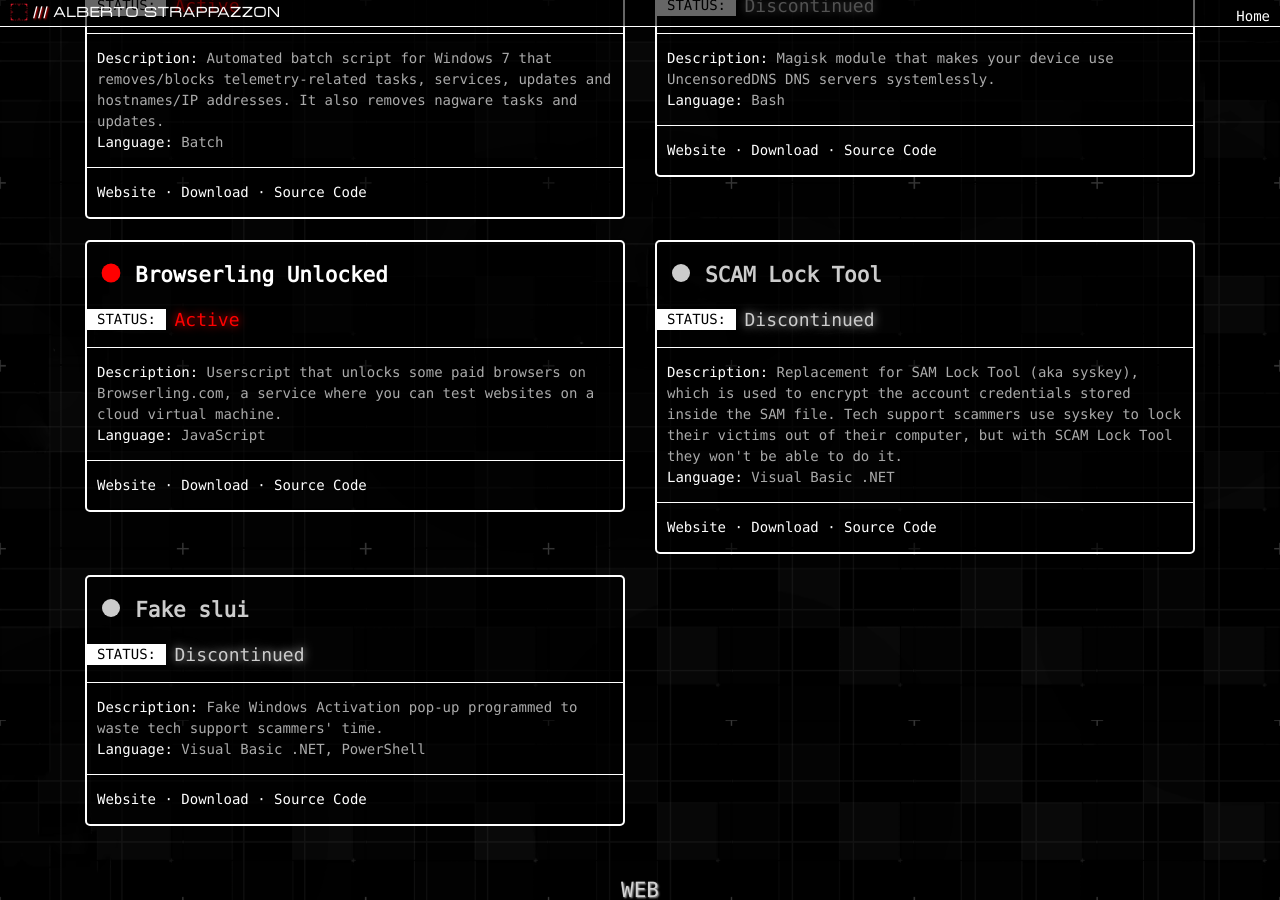
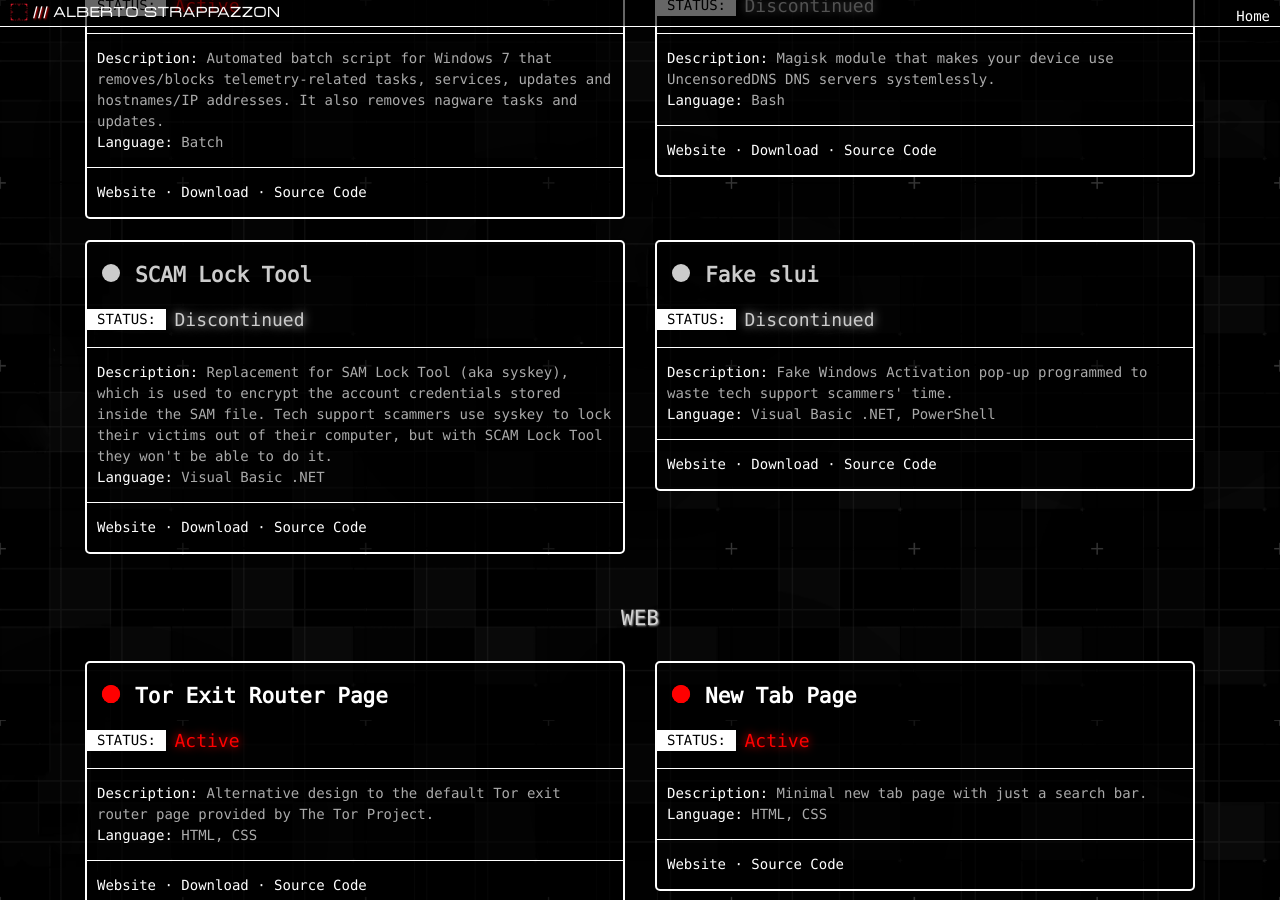
Before and after one commit to Strappazzon/www, a Jekyll site: the page built from pages/projects.html, in a window 1280 px wide and 900 px high, scrolled down 308 px. Built offline with Jekyll 4.4.1, drawn with Linux system fonts in a browser that asks for light colours.

Commit message:
Remove Browserling Unlocked from Projects page
Moved here: https://gist.github.com/Strappazzon/bd643961de62554b29368e3599f8be5a

```diff
--- a/pages/projects.html
+++ b/pages/projects.html
@@ -39,16 +39,6 @@
 <div class="row">
 	{% include cards/machine.html
 		type=""
-		title="Browserling Unlocked"
-		description="Userscript that unlocks some paid browsers on Browserling.com, a service where you can test websites on a cloud virtual machine."
-		language="JavaScript"
-		website="https://github.com/Strappazzon/Browserling-Unlocked/blob/master/.github/README.md"
-		download="https://github.com/Strappazzon/Browserling-Unlocked/raw/master/Browserling-Unlocked.user.js"
-		source="https://github.com/Strappazzon/Browserling-Unlocked"
-		active=true
-	%}
-	{% include cards/machine.html
-		type=""
 		title="SCAM Lock Tool"
 		description="Replacement for SAM Lock Tool (aka syskey), which is used to encrypt the account credentials stored inside the SAM file. Tech support scammers use syskey to lock their victims out of their computer, but with SCAM Lock Tool they won't be able to do it."
 		language="Visual Basic .NET"
@@ -57,8 +47,6 @@
 		source="https://github.com/Strappazzon/SCAM-Lock-Tool"
 		active=false
 	%}
-</div>
-<div class="row">
 	{% include cards/machine.html
 		type=""
 		title="Fake slui"
```
